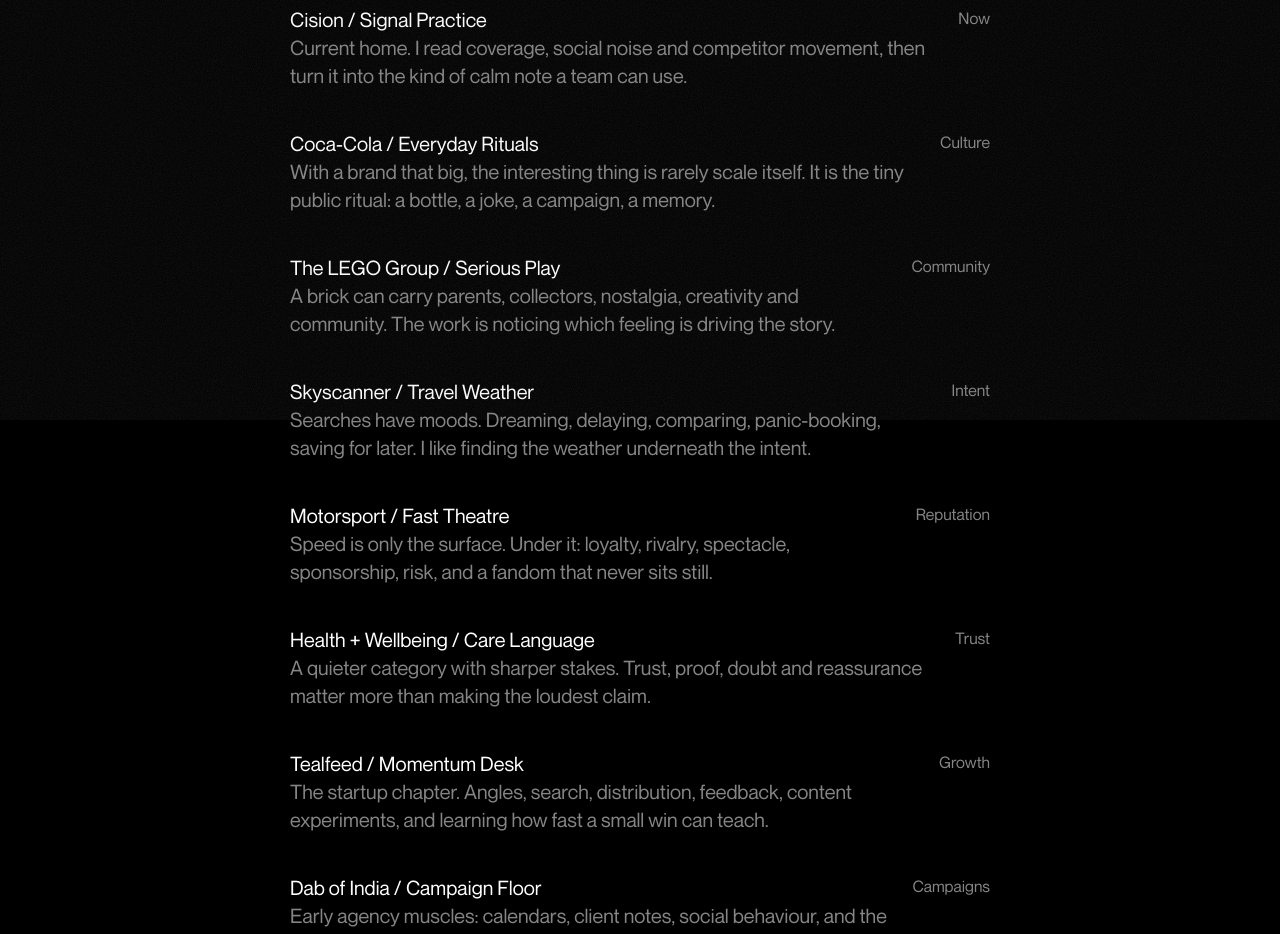
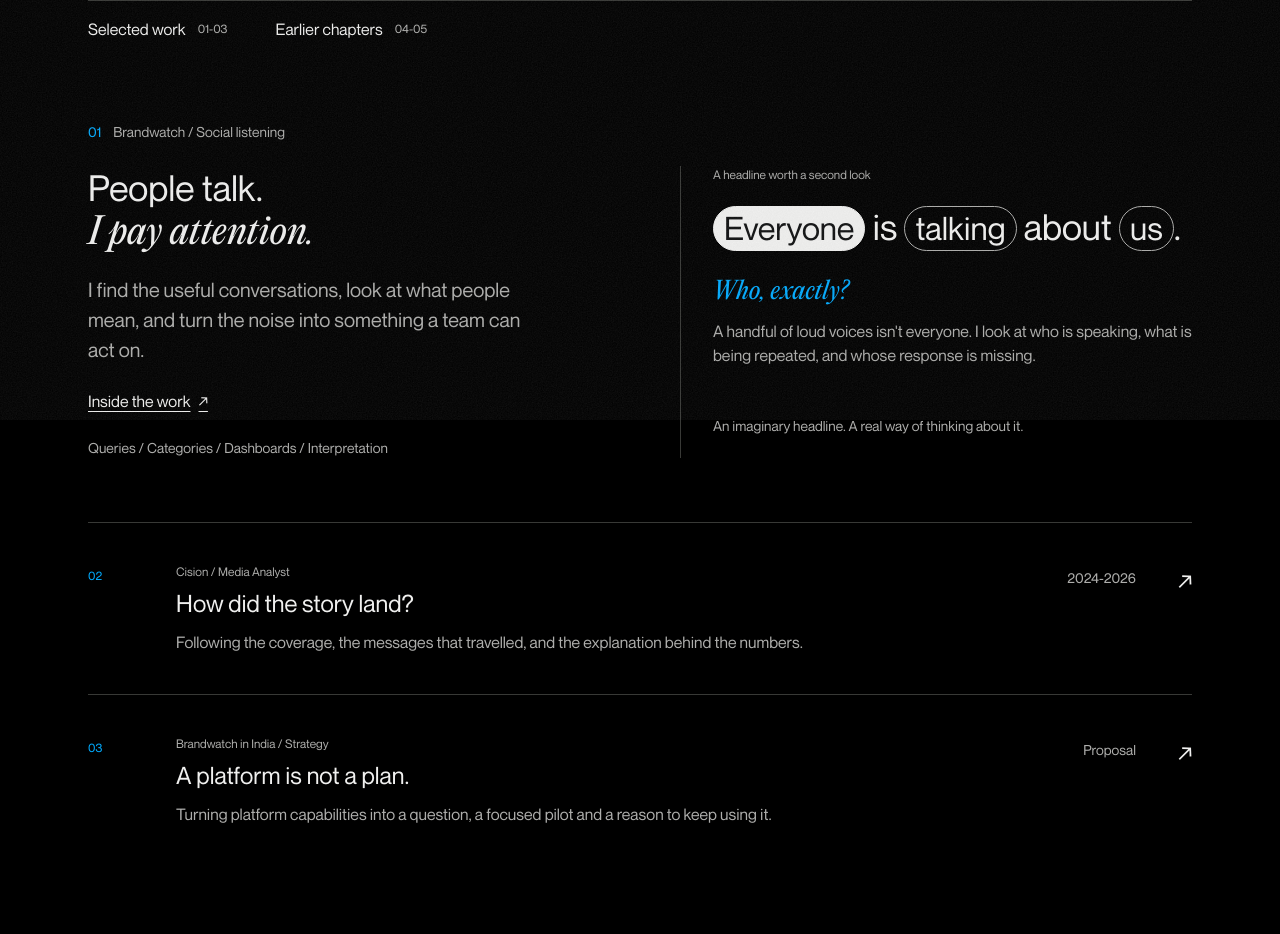
Before and after one commit to vaddyy/personalwebsite, a Next.js app: page /work in a window 1280 px wide. Shown: the part 380-1314 px from the top of the page. Built offline with nearby package versions, Linux system fonts and the light colour scheme; a web font is replaced by a local one.

Commit message:
Add approved editorial Work index

```diff
--- a/src/app/work/page.tsx
+++ b/src/app/work/page.tsx
@@ -1,72 +1,34 @@
 import type { Metadata } from "next";
+import { SiteShell } from "@/components/site-shell";
+import { ChapterLabel, PageFooter, PageHeading } from "@/components/portfolio";
+import { StoryIndex } from "@/components/story-index";
+import { WordStudy } from "@/components/word-study";
+import { workStories } from "@/lib/work-stories";
+import { sitePath } from "@/lib/paths";
 
-import { InteriorPage } from "@/components/interior-page";
-import { SiteShell } from "@/components/site-shell";
-
-export const metadata: Metadata = {
-  title: "Work",
-  description: "Strategy, media intelligence, and brand work by Vishal Dhuper.",
-};
-
-const workItems = [
-  {
-    title: "Cision / Signal Practice",
-    description:
-      "Current home. I read coverage, social noise and competitor movement, then turn it into the kind of calm note a team can use.",
-    meta: "Now",
-  },
-  {
-    title: "Coca-Cola / Everyday Rituals",
-    description:
-      "With a brand that big, the interesting thing is rarely scale itself. It is the tiny public ritual: a bottle, a joke, a campaign, a memory.",
-    meta: "Culture",
-  },
-  {
-    title: "The LEGO Group / Serious Play",
-    description:
-      "A brick can carry parents, collectors, nostalgia, creativity and community. The work is noticing which feeling is driving the story.",
-    meta: "Community",
-  },
-  {
-    title: "Skyscanner / Travel Weather",
-    description:
-      "Searches have moods. Dreaming, delaying, comparing, panic-booking, saving for later. I like finding the weather underneath the intent.",
-    meta: "Intent",
-  },
-  {
-    title: "Motorsport / Fast Theatre",
-    description:
-      "Speed is only the surface. Under it: loyalty, rivalry, spectacle, sponsorship, risk, and a fandom that never sits still.",
-    meta: "Reputation",
-  },
-  {
-    title: "Health + Wellbeing / Care Language",
-    description:
-      "A quieter category with sharper stakes. Trust, proof, doubt and reassurance matter more than making the loudest claim.",
-    meta: "Trust",
-  },
-  {
-    title: "Tealfeed / Momentum Desk",
-    description:
-      "The startup chapter. Angles, search, distribution, feedback, content experiments, and learning how fast a small win can teach.",
-    meta: "Growth",
-  },
-  {
-    title: "Dab of India / Campaign Floor",
-    description:
-      "Early agency muscles: calendars, client notes, social behaviour, and the useful pain of seeing which ideas survive the week.",
-    meta: "Campaigns",
-  },
-];
+export const metadata: Metadata = { title: "Work | Vishal Dhuper", description: "Selected stories from social listening, media intelligence, strategy and content. The work, and the thinking behind it." };
 
 export default function WorkPage() {
+  const selected = workStories.filter(story => story.group === "selected");
+  const earlier = workStories.filter(story => story.group !== "selected");
+  const featured = selected[0];
   return (
-    <SiteShell>
-      <InteriorPage
-        title="Work"
-        description="Work is the room-reading bit. Newsrooms, comment sections, client questions, competitor noise. I listen for the one thing a brand can actually use."
-        items={workItems}
-      />
-    </SiteShell>
+    <SiteShell><main className="portfolio portfolio-work" id="main-content" tabIndex={-1}>
+      <PageHeading title="Work" folio="Selected work / 01-05">I spend a lot of time with things people say. The interesting part is finding <em>the story worth telling.</em></PageHeading>
+      <nav className="collection-nav" aria-label="Work chapters"><a href="#selected">Selected work <span>01-03</span></a><a href="#earlier">Earlier chapters <span>04-05</span></a></nav>
+      <section className="work-selection" id="selected" aria-labelledby="listening-title">
+        <ChapterLabel number="01">Brandwatch / Social listening</ChapterLabel>
+        <div className="work-feature">
+          <div className="feature-introduction"><h2 id="listening-title">People talk.<br /><em>I pay attention.</em></h2><p>I find the useful conversations, look at what people mean, and turn the noise into something a team can act on.</p><a className="text-link" href={sitePath(`/work/${featured.slug}/`)}>Inside the work <span aria-hidden="true">&#8599;</span></a><p className="source-caption">Queries / Categories / Dashboards / Interpretation</p></div>
+          <WordStudy kind="work" />
+        </div>
+        <StoryIndex entries={selected.slice(1).map((story, index) => ({ number: index + 2, href: `/work/${story.slug}/`, eyebrow: `${story.company} / ${story.role.split(" / ")[0]}`, title: story.title || story.company, excerpt: story.summary, meta: story.period }))} />
+      </section>
+      <section className="work-history" id="earlier" aria-labelledby="origin-title">
+        <div className="collection-heading"><h2 id="origin-title">Before all<br /><em>the spreadsheets.</em></h2><p>I was closer to the content and campaigns. These are the earlier chapters, and a few things I still carry into the work.</p></div>
+        <StoryIndex className="earlier-index" entries={earlier.map((story, index) => ({ number: index + 4, href: `/work/${story.slug}/`, eyebrow: story.role, title: story.company, excerpt: story.summary, meta: story.period }))} />
+      </section>
+      <PageFooter next="A few things I've written" href="/writing/" />
+    </main></SiteShell>
   );
 }
```
